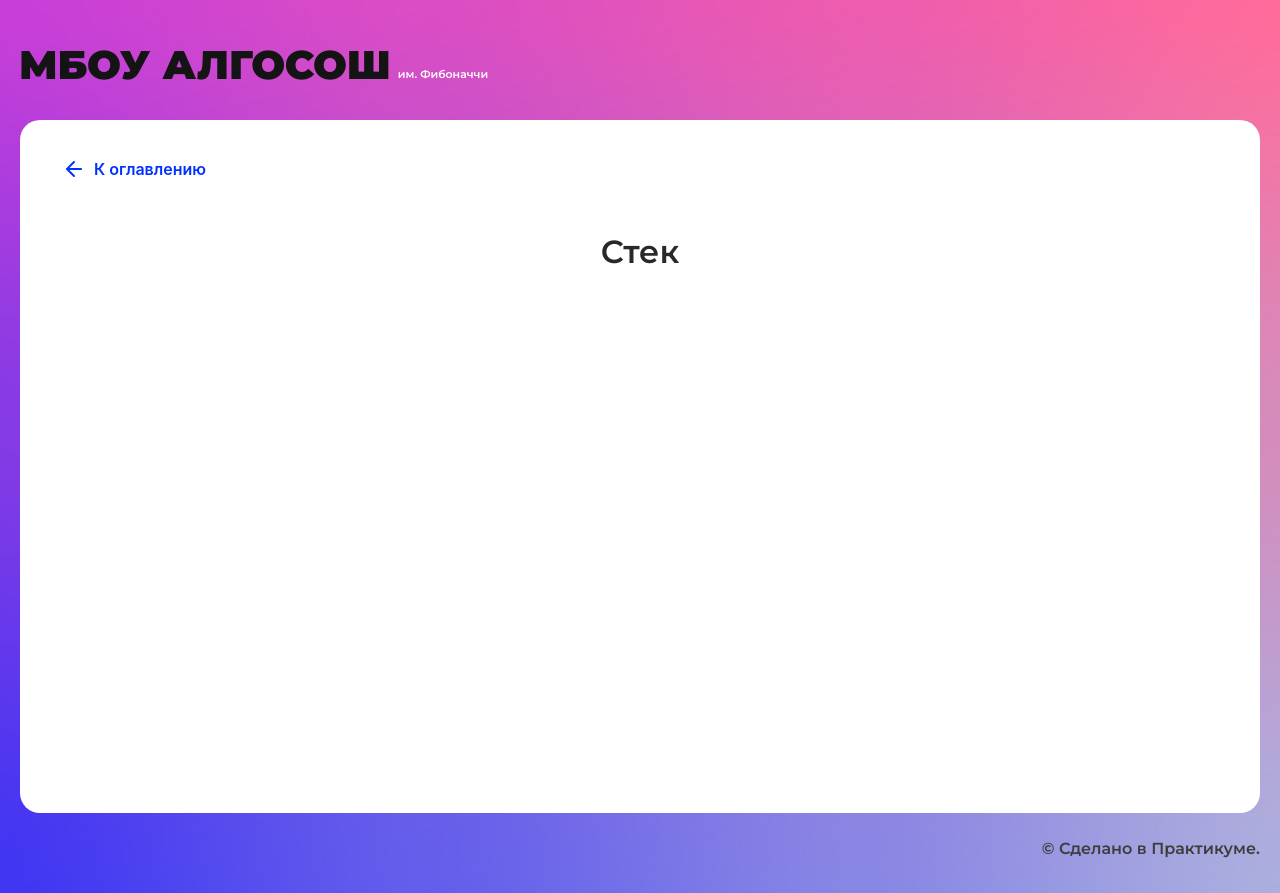
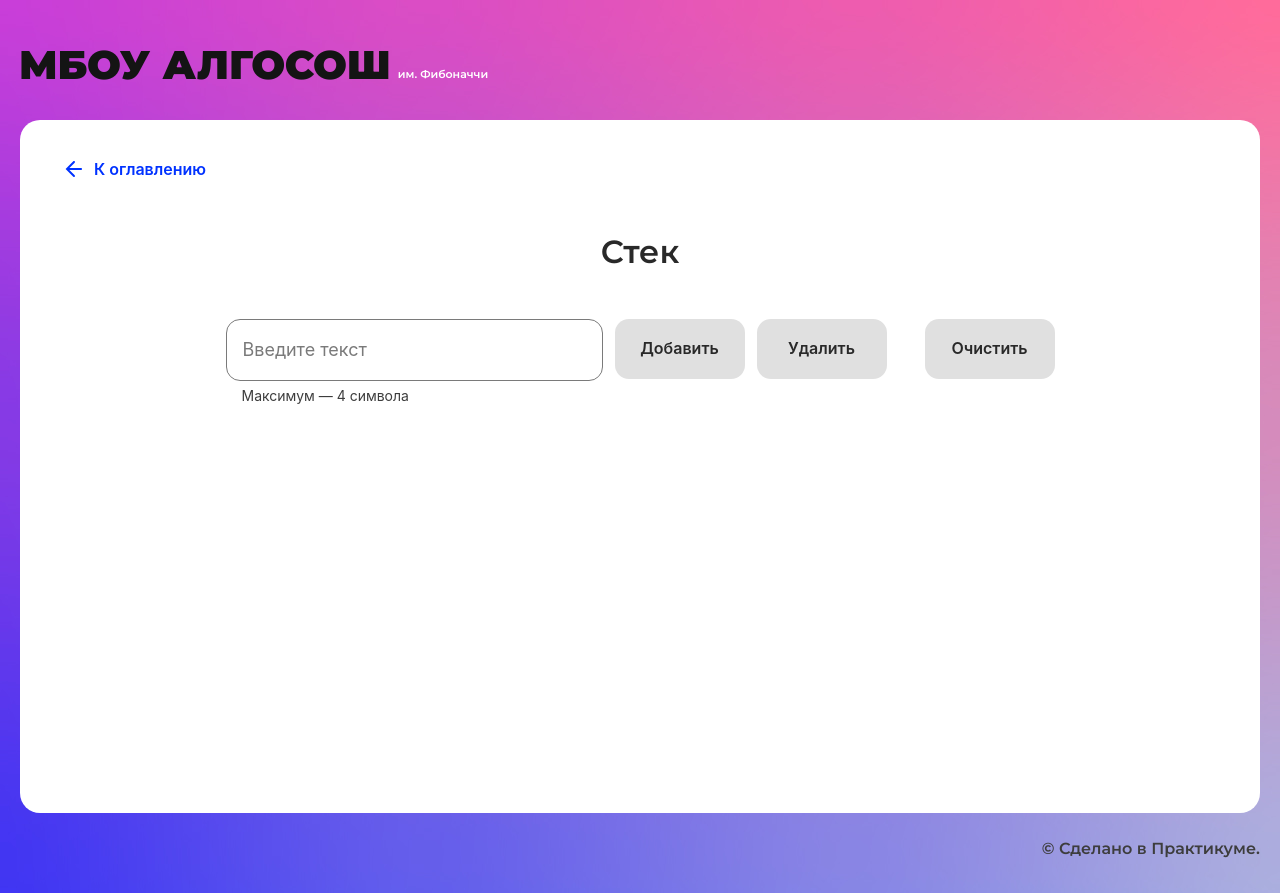
Before and after one commit to teplokotov/algososh, a React (Create React App) app: page /stack in a window 1280 px wide. Built offline with nearby package versions, Linux system fonts and the light colour scheme.

Commit message:
feat: add Stack page

```diff
--- /dev/null
+++ b/src/components/stack-page/stack-page.module.css
@@ -0,0 +1,30 @@
+.form {
+  display: flex;
+  justify-content: space-between;
+  margin: 0 auto;
+  width: 100%;
+  max-width: 829px;
+}
+
+.board {
+  padding-top: 52px;
+  display: flex;
+  justify-content: center;
+  flex-wrap: wrap;
+  gap: 80px 16px;
+  width: 100%;
+  max-width: 944px;
+  margin: 0 auto;
+}
+
+.leftSide {
+  margin: 0;
+  padding: 0;
+  border: none;
+  display: flex;
+  gap: 12px;
+}
+
+.input {
+  width: 377px;
+}
--- a/src/components/stack-page/stack-page.tsx
+++ b/src/components/stack-page/stack-page.tsx
@@ -1,10 +1,153 @@
 import React from "react";
+import style from "./stack-page.module.css";
 import { SolutionLayout } from "../ui/solution-layout/solution-layout";
+import { Input } from "../ui/input/input";
+import { Button } from "../ui/button/button";
+import { Circle } from "../ui/circle/circle";
+import { ElementStates } from "../../types/element-states";
 
 export const StackPage: React.FC = () => {
+
+  type TResult = {
+    value: string;
+    state: ElementStates;
+  };
+
+  interface IStack<T> {
+    push: (item: T) => void;
+    pop: () => void;
+    peak: () => T | null;
+    getSize: () => number;
+    getValues: () => T[];
+  }
+
+  class Stack<T> implements IStack<T> {
+    private container: T[] = [];
+
+    push = (item: T): void => {
+      this.container.push(item);
+    };
+
+    pop = (): void => {
+      this.container.pop();
+    };
+
+    peak = (): T | null => {
+      return this.container[this.getSize() - 1] ? this.container[this.getSize()  - 1] : null;
+    };
+
+    getSize = () => this.container.length;
+    getValues = () => this.container;
+  }
+
+  const [isValidAdd, setIsValidAdd] = React.useState(false);
+  const [isValidRemove, setIsValidRemove] = React.useState(false);
+  const [isValidClear, setIsValidClear] = React.useState(false);
+  const [inputValue, setInputValue] = React.useState('');
+  const [result, setResult] = React.useState(new Stack<TResult>());
+  const [resultArr, setResultArr] = React.useState<TResult[]>([]);
+
+  const maxLength = 4;
+
+  React.useEffect(() => {
+    if(resultArr.length > 0) {
+      setIsValidRemove(true);
+      setIsValidClear(true);
+    } else {
+      setIsValidRemove(false);
+      setIsValidClear(false);
+    }
+  },[resultArr.length]);
+
+  function delay(time: number = 0) {
+    return new Promise(resolve => setTimeout(resolve, time));
+  }
+
+  function handleInput(e: React.ChangeEvent<HTMLInputElement>) {
+    const curLength = e.target.value.length;
+    if (curLength > 0 && curLength <= maxLength) {
+      setIsValidAdd(true);
+      setInputValue(e.target.value);
+    } else {
+      setIsValidAdd(false);
+    }
+  }
+
+  async function handleAdd() {
+    setInputValue('');
+    setIsValidAdd(false);
+    result.push({
+      value: inputValue,
+      state: ElementStates.Default
+    });
+
+    const coloredArr = result.getValues();
+
+    coloredArr[coloredArr.length - 1].state = ElementStates.Changing;
+    setResultArr([...coloredArr]);
+    await delay(500);
+
+    coloredArr[coloredArr.length - 1].state = ElementStates.Default;
+    setResultArr([...coloredArr]);
+  }
+
+  function handleRemove() {
+    result.pop();
+    setResultArr([...result.getValues()]);
+  }
+
+  function handleClear() {
+    setResult(new Stack<TResult>());
+    setResultArr([]);
+  }
+
   return (
     <SolutionLayout title="Стек">
-
+      <form className={`${style.form}`}>
+        <fieldset className={`${style.leftSide}`}>
+          <Input
+            onChange={handleInput}
+            isLimitText={true}
+            maxLength={maxLength}
+            extraClass={`${style.input}`}
+            value={inputValue}
+          />
+          <Button
+            name="add"
+            type="button"
+            text="Добавить"
+            onClick={handleAdd}
+            disabled={!isValidAdd}
+          />
+          <Button
+            name="remove"
+            type="button"
+            text="Удалить"
+            onClick={handleRemove}
+            disabled={!isValidRemove}
+          />
+        </fieldset>
+        <Button
+          name="clear"
+          type="button"
+          text="Очистить"
+          onClick={handleClear}
+          disabled={!isValidClear}
+        />
+      </form>
+      <div className={`${style.board}`}>
+        {
+          resultArr.map((item, index) => {
+            return <Circle
+              head={index === resultArr.length - 1 ? "top" : null}
+              index={index}
+              key={index}
+              letter={item.value}
+              state={item.state}
+            />
+          })
+        }
+      </div>
     </SolutionLayout>
   );
 };
```
